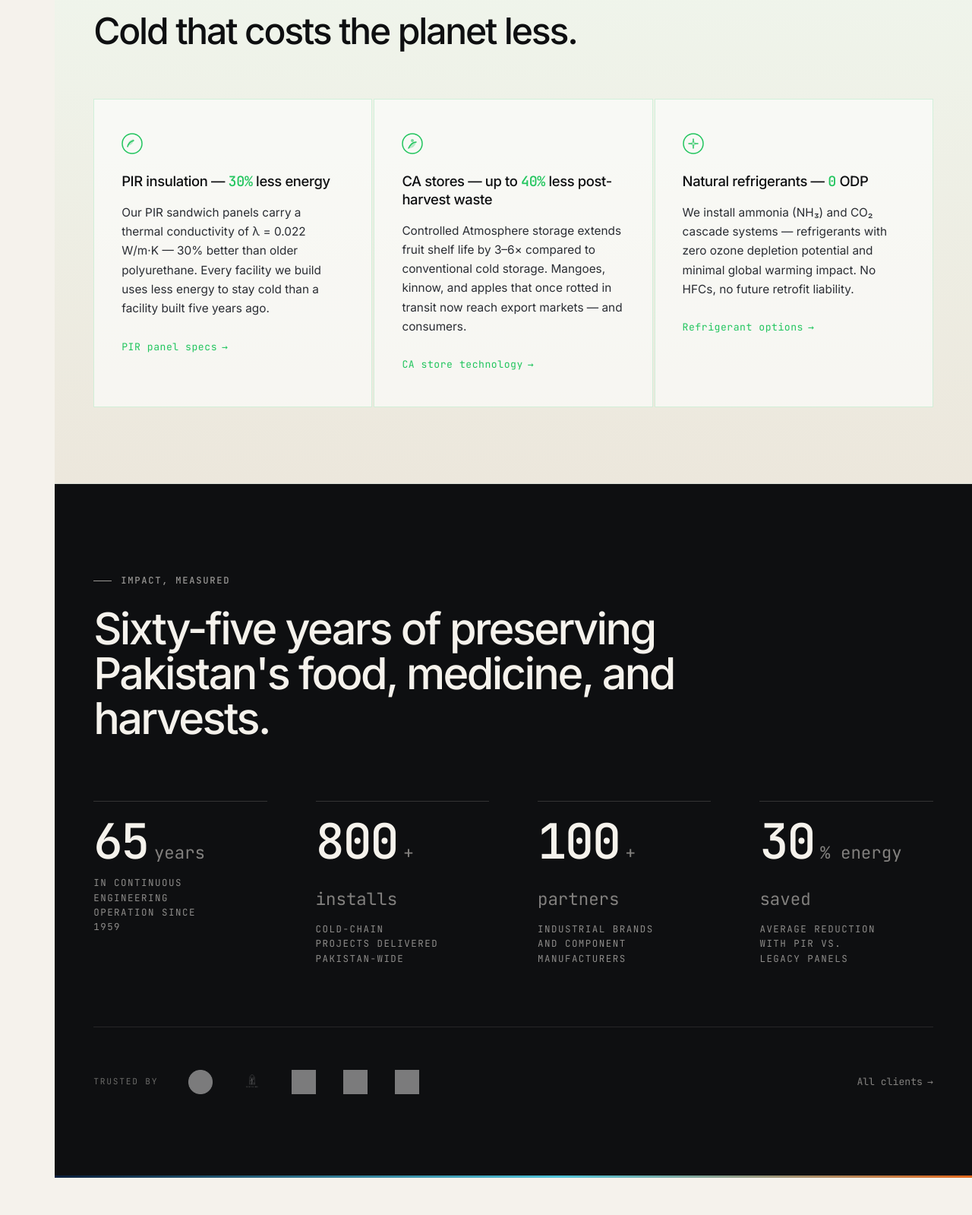
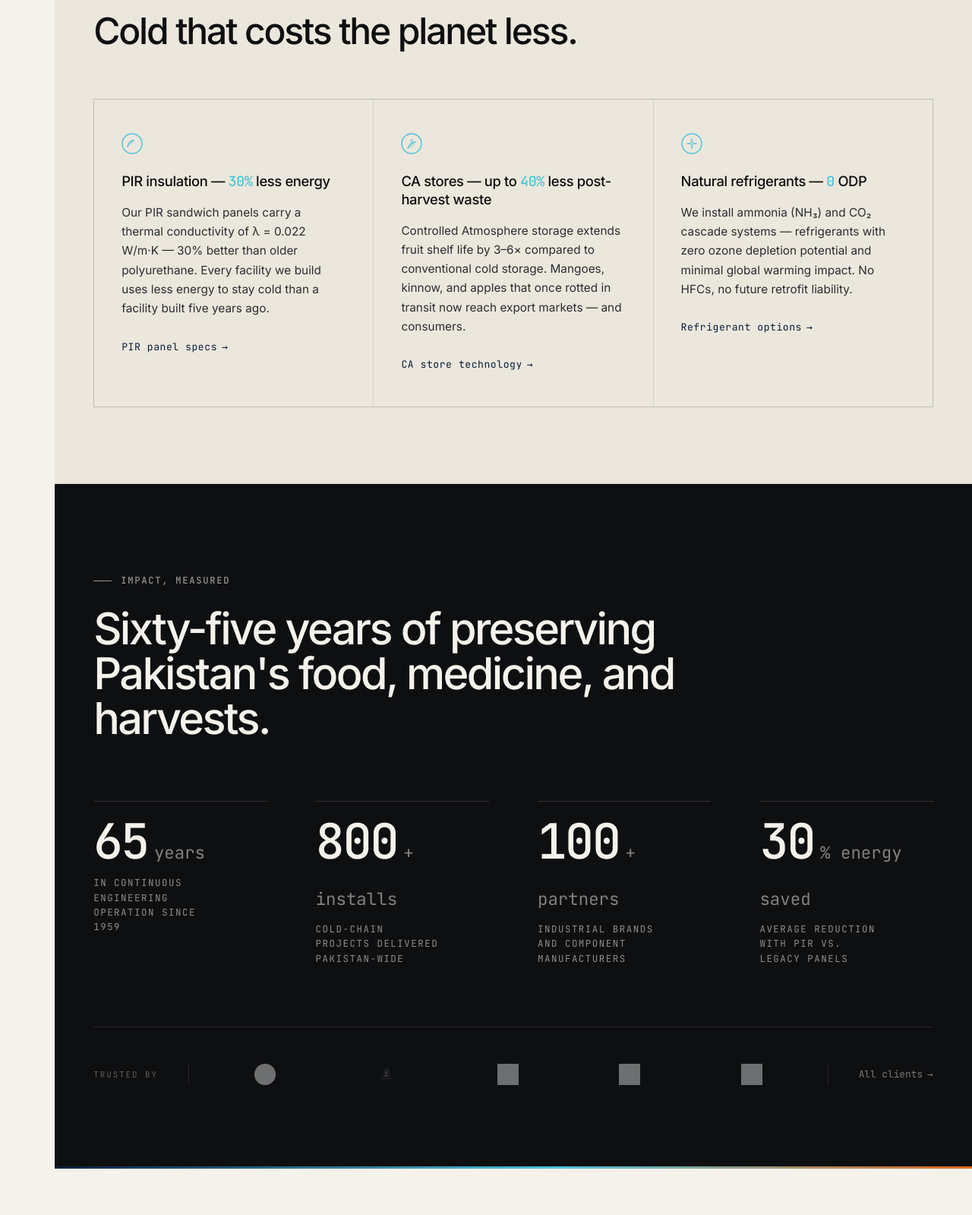
Before and after one commit to akifhazarvi/izharfoster, a plain HTML site: page index.html in a window 1280 px wide. Shown: the part 3481-5080 px from the top of the page at 76% size. Drawn offline with Linux system fonts and the light colour scheme.

Commit message:
Fix colour palette discipline — remove all off-brand colours
The homepage had 10 visible colours breaking visual hierarchy.
Rule: only --t-cold, --t-mid, --t-warm, --paper variants, --ink variants.

- Eco strip: removed #F0F7EE green tint bg → var(--paper-2)
  Top accent bar: was #22C55E green → spectrum gradient (t-cold→t-mid→t-warm)
  Cell borders: removed rgba(34,197,94) green → var(--line)
  .eco-num: #22C55E → var(--t-mid) cyan
  .eco-link: #22C55E → var(--t-cold), hover → var(--t-warm)
- SVG icons in eco strip: #22C55E → #4FC3D9 (= var(--t-mid))
- Industries grid dots: #7DD3FC (sky blue) → #4FC3D9; #22C55E → #4FC3D9
- Scrubber badge data-color: #7DD3FC → #4FC3D9; #22C55E → #4FC3D9
- Logo grid: added max-width, fixed min-height for alignment,
  consistent 44px image height, gap:1px border-grid pattern
- Trust logos: grid layout (label | logos | link) instead of flex,
  logos justify-content:space-around for even spacing on dark bg

Co-Authored-By: Claude Sonnet 4.6 <noreply@anthropic.com>

```diff
--- a/css/style.css
+++ b/css/style.css
@@ -746,7 +746,7 @@ h1, h2, h3, h4 {
 
 /* ============= ECO STRIP — sustainability credentials ============= */
 .eco-strip {
-  background: linear-gradient(180deg, #F0F7EE 0%, var(--paper-2) 100%);
+  background: var(--paper-2);
   padding: 100px var(--gutter);
   border-bottom: 1px solid var(--line);
   position: relative;
@@ -755,7 +755,7 @@ h1, h2, h3, h4 {
   content: '';
   position: absolute; top: 0; left: 0; right: 0;
   height: 3px;
-  background: linear-gradient(90deg, #22C55E 0%, #4FC3D9 50%, var(--t-cold) 100%);
+  background: linear-gradient(90deg, var(--t-cold) 0%, var(--t-mid) 55%, var(--t-warm) 100%);
 }
 .eco-inner { max-width: 1320px; }
 .eco-head {
@@ -772,16 +772,17 @@ h1, h2, h3, h4 {
 .eco-grid {
   display: grid;
   grid-template-columns: repeat(3, minmax(0,1fr));
-  gap: 2px;
+  gap: 1px;
+  background: var(--line);
+  border: 1px solid var(--line);
 }
 .eco-cell {
-  background: rgba(255,255,255,.6);
-  border: 1px solid rgba(34,197,94,.18);
+  background: var(--paper-2);
   padding: 44px 36px;
   position: relative;
   transition: background .2s;
 }
-.eco-cell:hover { background: rgba(255,255,255,.9); }
+.eco-cell:hover { background: var(--paper); }
 .eco-icon {
   margin-bottom: 24px;
 }
@@ -794,7 +795,7 @@ h1, h2, h3, h4 {
   color: var(--ink);
 }
 .eco-num {
-  color: #22C55E;
+  color: var(--t-mid);
   font-family: var(--font-mono);
 }
 .eco-cell p {
@@ -807,12 +808,12 @@ h1, h2, h3, h4 {
 .eco-link {
   font-family: var(--font-mono);
   font-size: .82rem;
-  color: #22C55E;
+  color: var(--t-cold);
   letter-spacing: .04em;
   display: inline-flex; align-items: center; gap: 6px;
   transition: gap .2s;
 }
-.eco-link:hover { gap: 10px; }
+.eco-link:hover { gap: 10px; color: var(--t-warm); }
 .eco-link span { transition: transform .2s; }
 .eco-link:hover span { transform: translateX(3px); }
 
@@ -828,41 +829,44 @@ h1, h2, h3, h4 {
 /* Trust logos inside impact section */
 .trust-logos {
   margin-top: 80px;
-  padding-top: 56px;
+  padding-top: 48px;
   border-top: 1px solid rgba(245,242,236,.1);
-  display: flex;
+  display: grid;
+  grid-template-columns: auto 1fr auto;
   align-items: center;
   gap: 40px;
-  flex-wrap: wrap;
 }
 .trust-label {
   font-family: var(--font-mono);
-  font-size: .7rem;
-  letter-spacing: .16em;
-  text-transform: uppercase;
-  color: rgba(245,242,236,.4);
+  font-size: .68rem;
+  letter-spacing: .18em;
+  text-transform: uppercase;
+  color: rgba(245,242,236,.35);
   white-space: nowrap;
 }
 .trust-logo-row {
   display: flex;
   align-items: center;
-  gap: 36px;
-  flex-wrap: wrap;
-  flex: 1;
+  justify-content: space-around;
+  gap: 0;
+  padding: 0 20px;
+  border-left: 1px solid rgba(245,242,236,.1);
+  border-right: 1px solid rgba(245,242,236,.1);
 }
 .trust-logo-row img {
-  height: 32px;
+  height: 28px;
   width: auto;
+  max-width: 90px;
   object-fit: contain;
   filter: brightness(0) invert(1);
-  opacity: .45;
+  opacity: .4;
   transition: opacity .2s;
 }
-.trust-logo-row img:hover { opacity: .8; }
+.trust-logo-row img:hover { opacity: .75; }
 .trust-more {
   font-family: var(--font-mono);
-  font-size: .82rem;
-  color: rgba(245,242,236,.5);
+  font-size: .8rem;
+  color: rgba(245,242,236,.45);
   white-space: nowrap;
   transition: color .2s;
   display: inline-flex; align-items: center; gap: 6px;
@@ -1857,13 +1861,15 @@ h1, h2, h3, h4 {
 }
 
 /* ============================================================
-   LOGO GRID — clients page
+   LOGO GRID — clients page + homepage trust strip
    ============================================================ */
 .logo-grid {
   display: grid;
   grid-template-columns: repeat(7, minmax(0,1fr));
-  gap: 2px;
-  border: 1px solid var(--paper-3);
+  gap: 1px;
+  background: var(--line);
+  border: 1px solid var(--line);
+  max-width: 1320px;
   margin-bottom: 64px;
 }
 .logo-cell {
@@ -1871,28 +1877,30 @@ h1, h2, h3, h4 {
   flex-direction: column;
   align-items: center;
   justify-content: center;
-  gap: 10px;
-  padding: 28px 16px 20px;
-  border: 1px solid var(--paper-3);
+  gap: 12px;
+  padding: 36px 20px 28px;
   background: var(--paper);
   transition: background .18s;
+  min-height: 130px;
 }
 .logo-cell:hover { background: var(--paper-2); }
 .logo-cell img {
-  max-height: 56px;
+  height: 44px;
+  width: auto;
   max-width: 100%;
   object-fit: contain;
   filter: grayscale(1);
-  opacity: .75;
+  opacity: .65;
   transition: filter .2s, opacity .2s;
 }
 .logo-cell:hover img { filter: grayscale(0); opacity: 1; }
 .logo-cell span {
-  font-size: .72rem;
+  font-size: .7rem;
   font-family: var(--font-mono);
   color: var(--muted);
   text-align: center;
-  letter-spacing: .04em;
+  letter-spacing: .06em;
+  text-transform: uppercase;
 }
 .section-eyebrow {
   font-size: .8rem;
--- a/index.html
+++ b/index.html
@@ -248,7 +248,7 @@
             <button class="stop"
                     data-img="images/product-pharma.png"
                     data-label="+2 to +8°C · GMP COLD ROOM"
-                    data-color="#7DD3FC"
+                    data-color="#4FC3D9"
                     data-title="GMP Pharmaceutical Cold Rooms"
                     data-desc="Validated cold rooms for vaccines, biologics, and temperature-sensitive APIs. Documentation package supports international GDP and local regulatory expectations."
                     data-range="+2°C → +8°C"
@@ -261,7 +261,7 @@
             <button class="stop"
                     data-img="images/eco-coldstore.jpg"
                     data-label="+1°C · CONTROLLED ATMOSPHERE"
-                    data-color="#22C55E"
+                    data-color="#4FC3D9"
                     data-title="Controlled Atmosphere (CA) Stores"
                     data-desc="Precision-regulated O₂, CO₂, N₂, humidity, and temperature. Slows respiration in fresh produce — extending shelf life by months for apples, dates, kinnow, and stone fruit."
                     data-range="+0.5°C → +4°C"
@@ -316,7 +316,7 @@
         <div class="eco-grid">
           <div class="eco-cell">
             <div class="eco-icon">
-              <svg width="28" height="28" viewBox="0 0 28 28" fill="none"><circle cx="14" cy="14" r="13" stroke="#22C55E" stroke-width="1.5"/><path d="M8 18c0-5.523 3.134-9 8-10 0 4-1.5 6-4 7.5C10 16.5 8.5 17 8 18z" fill="#22C55E" opacity=".3"/><path d="M8 18c1-4 4-7 8-8" stroke="#22C55E" stroke-width="1.5" stroke-linecap="round"/></svg>
+              <svg width="28" height="28" viewBox="0 0 28 28" fill="none"><circle cx="14" cy="14" r="13" stroke="#4FC3D9" stroke-width="1.5"/><path d="M8 18c0-5.523 3.134-9 8-10 0 4-1.5 6-4 7.5C10 16.5 8.5 17 8 18z" fill="#4FC3D9" opacity=".25"/><path d="M8 18c1-4 4-7 8-8" stroke="#4FC3D9" stroke-width="1.5" stroke-linecap="round"/></svg>
             </div>
             <h4>PIR insulation — <span class="eco-num mono">30%</span> less energy</h4>
             <p>Our PIR sandwich panels carry a thermal conductivity of λ = 0.022 W/m·K — 30% better than older polyurethane. Every facility we build uses less energy to stay cold than a facility built five years ago.</p>
@@ -324,7 +324,7 @@
           </div>
           <div class="eco-cell">
             <div class="eco-icon">
-              <svg width="28" height="28" viewBox="0 0 28 28" fill="none"><circle cx="14" cy="14" r="13" stroke="#22C55E" stroke-width="1.5"/><path d="M9 20c0 0 1-5 5-7s5-1 5-1-1 5-5 7-5 1-5 1z" fill="#22C55E" opacity=".3"/><path d="M9 20c2-4 6-8 10-8" stroke="#22C55E" stroke-width="1.5" stroke-linecap="round"/><circle cx="14" cy="10" r="2" fill="#22C55E" opacity=".6"/></svg>
+              <svg width="28" height="28" viewBox="0 0 28 28" fill="none"><circle cx="14" cy="14" r="13" stroke="#4FC3D9" stroke-width="1.5"/><path d="M9 20c0 0 1-5 5-7s5-1 5-1-1 5-5 7-5 1-5 1z" fill="#4FC3D9" opacity=".25"/><path d="M9 20c2-4 6-8 10-8" stroke="#4FC3D9" stroke-width="1.5" stroke-linecap="round"/><circle cx="14" cy="10" r="2" fill="#4FC3D9" opacity=".5"/></svg>
             </div>
             <h4>CA stores — up to <span class="eco-num mono">40%</span> less post-harvest waste</h4>
             <p>Controlled Atmosphere storage extends fruit shelf life by 3–6× compared to conventional cold storage. Mangoes, kinnow, and apples that once rotted in transit now reach export markets — and consumers.</p>
@@ -332,7 +332,7 @@
           </div>
           <div class="eco-cell">
             <div class="eco-icon">
-              <svg width="28" height="28" viewBox="0 0 28 28" fill="none"><circle cx="14" cy="14" r="13" stroke="#22C55E" stroke-width="1.5"/><path d="M14 8v4M14 16v4M8 14h4M16 14h4" stroke="#22C55E" stroke-width="1.5" stroke-linecap="round"/><circle cx="14" cy="14" r="3" fill="#22C55E" opacity=".3"/></svg>
+              <svg width="28" height="28" viewBox="0 0 28 28" fill="none"><circle cx="14" cy="14" r="13" stroke="#4FC3D9" stroke-width="1.5"/><path d="M14 8v4M14 16v4M8 14h4M16 14h4" stroke="#4FC3D9" stroke-width="1.5" stroke-linecap="round"/><circle cx="14" cy="14" r="3" fill="#4FC3D9" opacity=".25"/></svg>
             </div>
             <h4>Natural refrigerants — <span class="eco-num mono">0</span> ODP</h4>
             <p>We install ammonia (NH₃) and CO₂ cascade systems — refrigerants with zero ozone depletion potential and minimal global warming impact. No HFCs, no future retrofit liability.</p>
@@ -403,13 +403,13 @@
           <h4>Dairy</h4>
           <p>Bulk milk reception, processing, and finished-goods cold rooms. Built for hygiene and 24/7 operation.</p>
         </div>
-        <div class="ind-cell" style="--dot:#7DD3FC">
+        <div class="ind-cell" style="--dot:#4FC3D9">
           <span class="num">03</span>
           <span class="temp-tag mono"><span class="dot"></span>+5°C</span>
           <h4>Pharmaceuticals</h4>
           <p>Validated cold rooms for vaccines, biologics, and APIs — with the documentation regulators expect.</p>
         </div>
-        <div class="ind-cell" style="--dot:#22C55E">
+        <div class="ind-cell" style="--dot:#4FC3D9">
           <span class="num">04</span>
           <span class="temp-tag mono"><span class="dot"></span>+1°C</span>
           <h4>Fruits &amp; Vegetables</h4>
```
